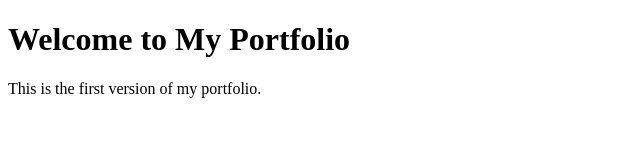
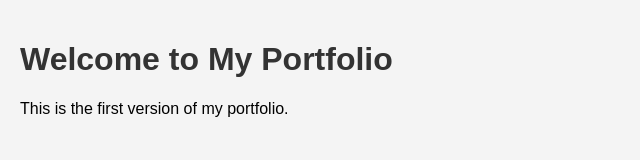
Before and after one commit to chraietrayen/TP_GIT, a plain HTML site: page port.html in a window 1280 px wide. Shown: the whole page, without its empty margins (0-640 px from the left). Drawn offline with Linux system fonts and the light colour scheme.

Commit message:
code html&css

```diff
--- a/port.html
+++ b/port.html
@@ -1,6 +1,17 @@
 <!DOCTYPE html>
 <html lang="en">
 <head>
+    <style>
+        body {
+    font-family: Arial, sans-serif;
+    background-color: #f4f4f4;
+    margin: 0;
+    padding: 20px;
+}
+h1 {
+    color: #333;
+}
+    </style>
     <meta charset="UTF-8">
     <meta name="viewport" content="width=device-width, initial-scale=1.0">
     <title>My Portfolio</title>
```
